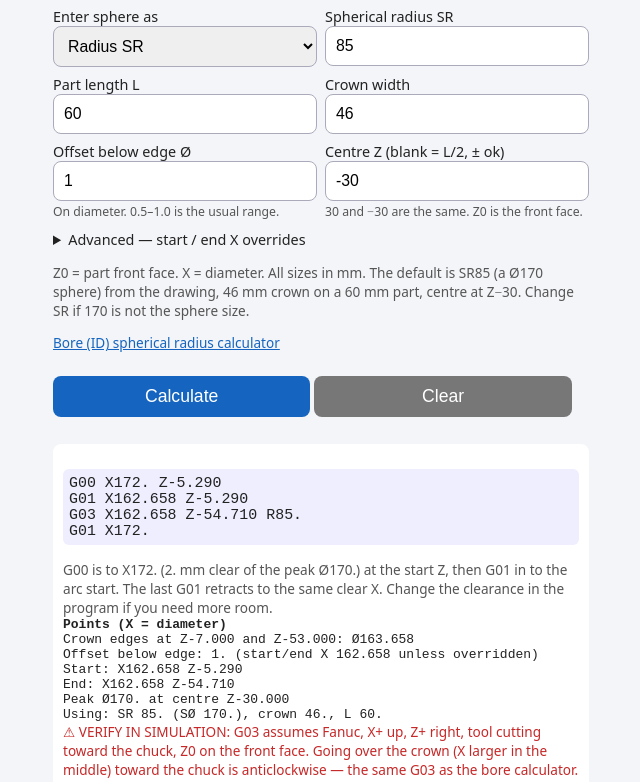
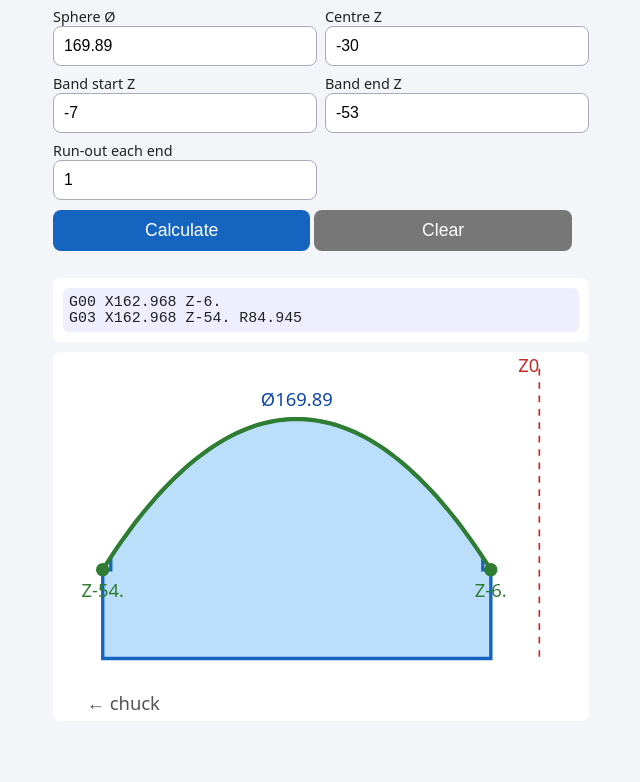
Before and after one commit to deebodog/lathe-calcs, a plain HTML site: page sphere-od/index.html in a window 1280 px wide. Shown: the part 66-848 px from the top of the page, without its empty margins (319-959 px from the left). After the commit the page ends 800 px from the top, so only its background shows below. Drawn offline with Linux system fonts and the light colour scheme.

Commit message:
Simplify OD sphere calculator to Z run-out and two program lines
Inputs are sphere diameter, centre Z, band start Z, band end Z and run-out (default 1). The program is G00 then G03, starting and ending in air past each band edge.

```diff
--- a/sphere-od/index.html
+++ b/sphere-od/index.html
@@ -1,116 +1,74 @@
-<!DOCTYPE html><html lang="en"><head><meta charset="utf-8"><meta name="viewport" content="width=device-width,initial-scale=1"><title>Adam's OD Spherical Radius Calculator</title>
-<style>*{box-sizing:border-box}body{font-family:system-ui,sans-serif;margin:0;padding:12px;background:#f3f5f8;color:#222;max-width:560px;margin:auto}h1{font-size:1.3em}
+<!DOCTYPE html><html lang="en"><head><meta charset="utf-8"><meta name="viewport" content="width=device-width,initial-scale=1"><title>Adam's OD Spherical Radius</title>
+<style>*{box-sizing:border-box}body{font-family:system-ui,sans-serif;margin:0 auto;padding:12px;background:#f3f5f8;color:#222;max-width:560px}h1{font-size:1.2em;margin:0}
 .g{display:grid;grid-template-columns:minmax(0,1fr) minmax(0,1fr);gap:8px}label{min-width:0;font-size:.9em;display:flex;flex-direction:column}
-input,select{width:100%}input,select,button{max-width:100%;min-width:0;font-size:1.1em;padding:10px;border:1px solid #aab;border-radius:8px}
-button{background:#1565c0;color:#fff;border:0;margin-top:10px;width:48%}#clr{background:#777}#err{color:#c62828;font-weight:bold;min-height:1.2em}
+input,button{max-width:100%;min-width:0;font-size:1.1em;padding:10px;border:1px solid #aab;border-radius:8px}input{width:100%}
+button{background:#1565c0;color:#fff;border:0;margin-top:10px;width:48%}#clr{background:#777}
+#err{color:#c62828;font-weight:bold;min-height:1.2em}
+#res{background:#fff;padding:10px;border-radius:8px;margin-top:8px;font-family:monospace}
+pre{font-size:1.15em;background:#eef;padding:6px;border-radius:6px;margin:0}
 svg{width:100%;max-width:100%;display:block;box-sizing:border-box;background:#fff;border-radius:8px;margin-top:10px}
-#res{background:#fff;padding:10px;border-radius:8px;margin-top:8px;font-family:monospace}
-.n{font-size:.85em;color:#555;font-family:system-ui}.w{color:#c62828;font-family:system-ui;font-size:.85em}
-pre{font-size:1.15em;background:#eef;padding:6px;border-radius:6px}details{margin-top:10px}summary{font-size:.9em;cursor:pointer}
 a{color:#1565c0}</style>
 <link rel="manifest" href="manifest.json"><meta name="theme-color" content="#1565c0"><link rel="icon" href="icon-192.png"><link rel="apple-touch-icon" href="icon-192.png"></head><body>
-<header style="display:flex;align-items:center;gap:8px;margin:6px 0 10px"><svg width="24" height="12" viewBox="0 0 60 30" style="flex:none;width:24px;height:12px;margin:0;border-radius:0;background:none;border:1px solid #ccc" aria-label="Union Jack"><clipPath id="uks"><path d="M0,0v30h60v-30z"/></clipPath><clipPath id="ukt"><path d="M30,15h30v15zv15h-30zh-30v-15zv-15h30z"/></clipPath><g clip-path="url(#uks)"><path d="M0,0v30h60v-30z" fill="#012169"/><path d="M0,0L60,30M60,0L0,30" stroke="#fff" stroke-width="6"/><path d="M0,0L60,30M60,0L0,30" clip-path="url(#ukt)" stroke="#C8102E" stroke-width="4"/><path d="M30,0v30M0,15h60" stroke="#fff" stroke-width="10"/><path d="M30,0v30M0,15h60" stroke="#C8102E" stroke-width="6"/></g></svg><div><h1 style="margin:0;font-size:1.2em">Adam's OD Spherical Radius</h1><div style="font-size:.8em;color:#555">Leicester, England · OD crown</div></div></header>
+<header style="display:flex;align-items:center;gap:8px;margin:6px 0 10px"><svg width="24" height="12" viewBox="0 0 60 30" style="flex:none;width:24px;height:12px;margin:0;border-radius:0;background:none;border:1px solid #ccc" aria-label="Union Jack"><clipPath id="uks"><path d="M0,0v30h60v-30z"/></clipPath><clipPath id="ukt"><path d="M30,15h30v15zv15h-30zh-30v-15zv-15h30z"/></clipPath><g clip-path="url(#uks)"><path d="M0,0v30h60v-30z" fill="#012169"/><path d="M0,0L60,30M60,0L0,30" stroke="#fff" stroke-width="6"/><path d="M0,0L60,30M60,0L0,30" clip-path="url(#ukt)" stroke="#C8102E" stroke-width="4"/><path d="M30,0v30M0,15h60" stroke="#fff" stroke-width="10"/><path d="M30,0v30M0,15h60" stroke="#C8102E" stroke-width="6"/></g></svg><div><h1>Adam's OD Spherical Radius</h1><div style="font-size:.8em;color:#555">Leicester, England</div></div></header>
 <div class="g">
-<label>Enter sphere as <select id="srt"><option value="r">Radius SR</option><option value="d">Diameter SØ</option></select></label>
-<label id="srl"><span>Spherical radius SR</span><input id="sr" type="number" inputmode="decimal" step="any"></label>
-<label>Part length L<input id="L" type="number" inputmode="decimal" step="any"></label>
-<label>Crown width<input id="w" type="number" inputmode="decimal" step="any"></label>
-<label>Offset below edge Ø<input id="off" type="number" inputmode="decimal" step="any"><span class="n" style="margin-top:2px">On diameter. 0.5–1.0 is the usual range.</span></label>
-<label>Centre Z (blank = L/2, ± ok)<input id="zc" type="number" inputmode="decimal" step="any"><span class="n" style="margin-top:2px">30 and −30 are the same. Z0 is the front face.</span></label>
+<label>Sphere Ø<input id="D" type="number" inputmode="decimal" step="any"></label>
+<label>Centre Z<input id="zc" type="number" inputmode="decimal" step="any"></label>
+<label>Band start Z<input id="zs" type="number" inputmode="decimal" step="any"></label>
+<label>Band end Z<input id="ze" type="number" inputmode="decimal" step="any"></label>
+<label>Run-out each end<input id="ro" type="number" inputmode="decimal" step="0.1" min="0"></label>
 </div>
-<details><summary>Advanced — start / end X overrides</summary>
-<div class="g" style="margin-top:8px">
-<label>Start X Ø (blank = edge − offset)<input id="xs" type="number" inputmode="decimal" step="any"></label>
-<label>End X Ø (blank = edge − offset)<input id="xe" type="number" inputmode="decimal" step="any"></label>
-</div>
-<p class="n">Leave these blank to start and end at the edge diameter minus the offset (same X both sides). Fill one or both to set them separately.</p>
-</details>
-<p class="n">Z0 = part front face. X = diameter. All sizes in mm. The default is SR85 (a Ø170 sphere) from the drawing, 46 mm crown on a 60 mm part, centre at Z−30. Change SR if 170 is not the sphere size.</p>
-<p class="n"><a href="../sphere/">Bore (ID) spherical radius calculator</a></p>
-<button id="go">Calculate</button> <button id="clr">Clear</button>
+<button type="button" id="go">Calculate</button> <button type="button" id="clr">Clear</button>
 <div id="err"></div><div id="res"></div>
-<svg id="svg" viewBox="0 0 320 300" aria-label="OD spherical crown and toolpath"></svg>
+<svg id="svg" viewBox="0 0 320 220" aria-label="OD spherical crown"></svg>
 <script>
-const X=v=>{const s=(+v.toFixed(3)).toString();return s.includes(".")?s:s+"."},Z3=v=>(Math.abs(v)<5e-4?0:v).toFixed(3);
+const W=v=>{const s=(+v.toFixed(3)).toString();return s.includes(".")?s:s+"."};
 function num(v){if(v==null||v==="")return NaN;if(typeof v==="number")return v;const n=Number(String(v).trim().replace(/[−–—]/g,"-"));return n}
+function zNeg(v){const n=num(v);if(!isFinite(n))return NaN;return -Math.abs(n)}
+function xAt(SR,zc,z){const dz=z-zc,h=SR*SR-dz*dz;if(h<-1e-12)throw"Z"+W(z)+" is outside the sphere";return 2*Math.sqrt(Math.max(0,h))}
 function solve(i){
- const SR=+i.SR,L=+i.L,w=+i.w;
- if(!(SR>0))throw"SR must be positive";
- if(!(L>0))throw"Part length L must be positive";
- if(!(w>0))throw"Crown width must be positive";
- if(w>L+1e-12)throw"Crown width must not be longer than the part (L "+X(L)+")";
- if(SR<w/2-1e-12)throw"SR must be at least half the crown width ("+X(w/2)+")";
- let off=i.off;if(off==null||off===""||(typeof off==="number"&&isNaN(off)))off=1;
- off=+off;if(!isFinite(off)||off<0)throw"Offset below the edge must be 0 or more";
- let zc=i.zc;if(zc==null||zc===""||isNaN(num(zc)))zc=-L/2;else zc=-Math.abs(num(zc));
- const half=w/2,edge=2*Math.sqrt(Math.max(0,SR*SR-half*half));
- let xs=i.xs,xe=i.xe;
- const xDef=edge-off;
- if(xs==null||xs===""||isNaN(num(xs)))xs=xDef;else xs=+num(xs);
- if(xe==null||xe===""||isNaN(num(xe)))xe=xDef;else xe=+num(xe);
- if(!(xs>0))throw"X start must be positive";
- if(!(xe>0))throw"X end must be positive";
- if(xs>2*SR+1e-12)throw"X start "+X(xs)+" is larger than the sphere Ø"+X(2*SR);
- if(xe>2*SR+1e-12)throw"X end "+X(xe)+" is larger than the sphere Ø"+X(2*SR);
- if(SR<xs/2-1e-12)throw"SR must be at least X start/2 ("+X(xs/2)+")";
- if(SR<xe/2-1e-12)throw"SR must be at least X end/2 ("+X(xe/2)+")";
- const dzs=Math.sqrt(Math.max(0,SR*SR-(xs/2)*(xs/2)));
- const dze=Math.sqrt(Math.max(0,SR*SR-(xe/2)*(xe/2)));
- const zs=zc+dzs,ze=zc-dze,zef=zc+half,zeb=zc-half;
- if(zs>1e-9||zs<-L-1e-9)throw"Start Z"+Z3(zs)+" is outside the part (Z0 to Z-"+X(L)+")";
- if(ze>1e-9||ze<-L-1e-9)throw"End Z"+Z3(ze)+" is outside the part (Z0 to Z-"+X(L)+")";
- let clear=i.clear;if(clear==null||clear===""||isNaN(num(clear)))clear=2;else clear=+num(clear);
- if(!(clear>=0))throw"Clearance above the peak must be 0 or more";
- const safe=2*SR+clear;
- const prog=`G00 X${X(safe)} Z${Z3(zs)}\nG01 X${X(xs)} Z${Z3(zs)}\nG03 X${X(xe)} Z${Z3(ze)} R${X(SR)}\nG01 X${X(safe)}`;
- return{SR,L,w,off,zc,edge,xs,xe,zs,ze,zef,zeb,dzs,dze,safe,clear,xDef,prog,peak:2*SR,cmd:"G03"};
+ const D=num(i.D);
+ if(!(D>0))throw"Sphere Ø must be more than 0";
+ const SR=D/2;
+ let ro=i.ro;if(ro==null||ro===""||(typeof ro==="number"&&isNaN(ro)))ro=1;else ro=num(ro);
+ if(!isFinite(ro)||ro<0)throw"Run-out must be 0 or more";
+ const zc=zNeg(i.zc),zbS=zNeg(i.zs),zbE=zNeg(i.ze);
+ if(!isFinite(zc))throw"Enter the centre Z";
+ if(!isFinite(zbS))throw"Enter the band start Z";
+ if(!isFinite(zbE))throw"Enter the band end Z";
+ if(zbS<=zbE+1e-12)throw"Band start Z must be in front of band end Z (nearer Z0)";
+ const zs=zbS+ro,ze=zbE-ro;
+ const xs=xAt(SR,zc,zs),xe=xAt(SR,zc,ze),edgeS=xAt(SR,zc,zbS),edgeE=xAt(SR,zc,zbE);
+ const prog="G00 X"+W(xs)+" Z"+W(zs)+"\nG03 X"+W(xe)+" Z"+W(ze)+" R"+W(SR);
+ return{D,SR,zc,zbS,zbE,ro,zs,ze,xs,xe,edgeS,edgeE,peak:D,prog};
 }
-if(typeof module!=="undefined")module.exports={solve,X,Z3};
+if(typeof module!=="undefined")module.exports={solve,W};
 else{
-const $=id=>document.getElementById(id),F=v=>v.toFixed(3);
+const $=id=>document.getElementById(id);
 function draw(r){if(!r){$("svg").innerHTML="";return}
- const W=320,x0=290,x1=40,cy=220,sc=(x0-x1)/r.L,px=z=>x0+z*sc;
- const Rmax=Math.max(r.SR,r.edge/2,r.xs/2,r.xe/2,r.safe/2);
- const ys=118/Rmax,py=rad=>cy-(rad>=0?rad:0)*ys;
- const T=(x,y,t,c,a)=>`<text x="${x}" y="${y}" font-size="11" fill="${c||'#000'}" text-anchor="${a||'middle'}">${t}</text>`;
+ const x0=300,x1=20,z0=Math.max(0,r.zs)+Math.max(r.ro,2),z1=r.ze-Math.max(r.ro,2);
+ const sc=(x0-x1)/Math.max(z0-z1,1e-9),px=z=>x0-(z0-z)*sc;
+ const rHi=r.SR,rLo=Math.min(r.xs,r.xe,r.edgeS,r.edgeE)/2;
+ const pad=Math.max((rHi-rLo)*0.5,1.2),rMin=rLo-pad,rMax=rHi+pad*0.4;
+ const top=22,bot=175,ys=(bot-top)/Math.max(rMax-rMin,1e-9),py=rad=>bot-(rad-rMin)*ys;
+ const T=(x,y,t,c,a)=>`<text x="${x}" y="${y}" font-size="11" fill="${c||"#000"}" text-anchor="${a||"middle"}">${t}</text>`;
  const tr=z=>Math.sqrt(Math.max(0,r.SR*r.SR-(z-r.zc)**2));
- let crown=[];
- for(let i=0;i<=80;i++){const z=r.zef+(r.zeb-r.zef)*i/80;crown.push([px(z),py(tr(z))]);}
- const path=crown.map((p,i)=>(i?"L":"") +p[0].toFixed(2)+" "+p[1].toFixed(2)).join(" ");
- let cut=[];
- for(let i=0;i<=80;i++){const z=r.zs+(r.ze-r.zs)*i/80;cut.push([px(z),py(tr(z))]);}
- const cutP=cut.map((p,i)=>(i?"L":"M")+p[0].toFixed(2)+" "+p[1].toFixed(2)).join(" ");
- let s=`<line x1="5" y1="${cy}" x2="${W-5}" y2="${cy}" stroke="#888" stroke-dasharray="8 3"/>`+T(8,cy-4,"centreline","#888","start");
- s+=`<path d="M${px(0).toFixed(2)} ${py(r.xs/2).toFixed(2)} L${px(r.zef).toFixed(2)} ${py(r.xs/2).toFixed(2)} L${px(r.zef).toFixed(2)} ${py(r.edge/2).toFixed(2)} L${path} L${px(r.zeb).toFixed(2)} ${py(r.xe/2).toFixed(2)} L${px(-r.L).toFixed(2)} ${py(r.xe/2).toFixed(2)} L${px(-r.L).toFixed(2)} ${cy} L${px(0).toFixed(2)} ${cy}Z" fill="#bbdefb" stroke="#1565c0" stroke-width="2"/>`;
- s+=`<path d="${cutP}" fill="none" stroke="#2e7d32" stroke-width="2.5"/>`;
- s+=`<line x1="${px(r.zc)}" y1="${cy}" x2="${px(r.zc)}" y2="${py(r.SR)}" stroke="#c62828"/><circle cx="${px(r.zc)}" cy="${cy}" r="3.5" fill="#c62828"/>`+T(px(r.zc)+4,(cy+py(r.SR))/2-8,"SR"+X(r.SR),"#c62828","start");
- s+=`<line x1="${px(0)}" y1="14" x2="${px(0)}" y2="${cy+28}" stroke="#c62828" stroke-dasharray="4"/>`+T(px(0),12,"Z0","#c62828","end");
- s+=`<circle cx="${px(r.zs)}" cy="${py(r.xs/2)}" r="4" fill="#2e7d32"/>`+T(px(r.zs),py(r.xs/2)-10,"start","#2e7d32");
- s+=`<circle cx="${px(r.ze)}" cy="${py(r.xe/2)}" r="4" fill="#2e7d32"/>`+T(px(r.ze),py(r.xe/2)-10,"end","#2e7d32");
- s+=T(px(r.zc),py(r.SR)-8,"peak Ø"+X(r.peak),"#0d47a1").replace('font-size="11"','font-size="11" font-weight="bold"');
- s+=T(px((r.zef+r.zc)/2),py(r.edge/2)+16,"edge Ø"+X(r.edge),"#1565c0");
- [[r.zs,cy+14],[r.ze,cy+26]].forEach(([z,y])=>{s+=`<line x1="${px(z)}" y1="${py(tr(z))}" x2="${px(z)}" y2="${y-9}" stroke="#2e7d32" stroke-dasharray="2"/>`+T(px(z),y,"Z"+F(z),"#2e7d32")});
- s+=T(4,cy+40,"L="+X(r.L),"#555","start");
- s+=T(W/2,cy+40,"← chuck   OD CROWN","#555");
+ let crown="";
+ for(let i=0;i<=80;i++){const z=r.zbS+(r.zbE-r.zbS)*i/80;crown+=(i?"L":"")+px(z).toFixed(1)+" "+py(tr(z)).toFixed(1)+" "}
+ let cut="M"+px(r.zs).toFixed(1)+" "+py(r.xs/2).toFixed(1)+" ";
+ for(let i=1;i<=80;i++){const z=r.zs+(r.ze-r.zs)*i/80;cut+="L"+px(z).toFixed(1)+" "+py(tr(z)).toFixed(1)+" "}
+ let s=`<path d="M${px(r.zs).toFixed(1)} ${py(r.xs/2).toFixed(1)} L${px(r.zbS).toFixed(1)} ${py(r.xs/2).toFixed(1)} L${px(r.zbS).toFixed(1)} ${py(r.edgeS/2).toFixed(1)} L${crown}L${px(r.zbE).toFixed(1)} ${py(r.xe/2).toFixed(1)} L${px(r.ze).toFixed(1)} ${py(r.xe/2).toFixed(1)} L${px(r.ze).toFixed(1)} ${bot+8} L${px(r.zs).toFixed(1)} ${bot+8}Z" fill="#bbdefb" stroke="#1565c0" stroke-width="2"/>`;
+ s+=`<path d="${cut}" fill="none" stroke="#2e7d32" stroke-width="2.5"/>`;
+ s+=`<circle cx="${px(r.zs)}" cy="${py(r.xs/2)}" r="4" fill="#2e7d32"/>`+T(px(r.zs),py(r.xs/2)+16,"Z"+W(r.zs),"#2e7d32");
+ s+=`<circle cx="${px(r.ze)}" cy="${py(r.xe/2)}" r="4" fill="#2e7d32"/>`+T(px(r.ze),py(r.xe/2)+16,"Z"+W(r.ze),"#2e7d32");
+ s+=T(px(r.zc),py(r.SR)-8,"Ø"+W(r.peak),"#0d47a1");
+ if(z0>=-1e-9&&z1<=1e-9)s+=`<line x1="${px(0)}" y1="10" x2="${px(0)}" y2="${bot+8}" stroke="#c62828" stroke-dasharray="4"/>`+T(px(0),12,"Z0","#c62828","end");
+ s+=T(20,214,"← chuck","#555","start");
  $("svg").innerHTML=s;}
 function calc(){$("err").textContent="";
- let SR=parseFloat($("sr").value);if($("srt").value==="d")SR/=2;
- try{const r=solve({SR,L:parseFloat($("L").value),w:parseFloat($("w").value),off:$("off").value===""?null:parseFloat($("off").value),zc:$("zc").value===""?null:parseFloat($("zc").value),xs:$("xs").value===""?null:parseFloat($("xs").value),xe:$("xe").value===""?null:parseFloat($("xe").value)});
- $("res").innerHTML=`<pre>${r.prog}</pre>`+
- `<span class="n">G00 is to X${X(r.safe)} (${X(r.clear)} mm clear of the peak Ø${X(r.peak)}) at the start Z, then G01 in to the arc start. The last G01 retracts to the same clear X. Change the clearance in the program if you need more room.</span><br>`+
- `<b>Points (X = diameter)</b><br>`+
- `Crown edges at Z${F(r.zef)} and Z${F(r.zeb)}: Ø${X(r.edge)}<br>`+
- `Offset below edge: ${X(r.off)} (start/end X ${X(r.xDef)} unless overridden)<br>`+
- `Start: X${X(r.xs)} Z${F(r.zs)}<br>`+
- `End: X${X(r.xe)} Z${F(r.ze)}<br>`+
- `Peak Ø${X(r.peak)} at centre Z${F(r.zc)}<br>`+
- `Using: SR ${X(r.SR)} (SØ ${X(r.peak)}), crown ${X(r.w)}, L ${X(r.L)}<br>`+
- `<span class="w">⚠ VERIFY IN SIMULATION: G03 assumes Fanuc, X+ up, Z+ right, tool cutting toward the chuck, Z0 on the front face. Going over the crown (X larger in the middle) toward the chuck is anticlockwise — the same G03 as the bore calculator. Front turret / opposite tool side / reversed path flips G02↔G03.</span><br>`+
- `<span class="n">Use either the control's G42 with this profile, or a manually compensated path at radius SR + nose r — never both. No tool nose comp is applied here.</span>`;
- draw(r)}
+ try{const r=solve({D:$("D").value,zc:$("zc").value,zs:$("zs").value,ze:$("ze").value,ro:$("ro").value});
+  $("res").innerHTML="<pre>"+r.prog+"</pre>";draw(r)}
  catch(e){$("err").textContent=e;$("res").innerHTML="";draw(null)}}
-$("srt").onchange=()=>{$("srl").firstChild.textContent=$("srt").value==="d"?"Spherical diameter SØ":"Spherical radius SR"};
 $("go").onclick=calc;
-$("clr").onclick=()=>{["sr","L","w","off","zc","xs","xe"].forEach(k=>$(k).value="");$("err").textContent="";$("res").innerHTML="";draw(null)};
-$("sr").value=85;$("L").value=60;$("w").value=46;$("off").value=1;$("zc").value=-30;calc();}
+$("clr").onclick=()=>{["D","zc","zs","ze","ro"].forEach(k=>$(k).value="");$("err").textContent="";$("res").innerHTML="";draw(null)};
+$("D").value=169.89;$("zc").value=-30;$("zs").value=-7;$("ze").value=-53;$("ro").value=1;calc();}
 </script><script>if('serviceWorker' in navigator)navigator.serviceWorker.register('sw.js')</script></body></html>
--- a/sphere-od/sw.js
+++ b/sphere-od/sw.js
@@ -1,4 +1,4 @@
-const C='od-sphere-v1',F=['./','index.html','manifest.json','icon-192.png','icon-512.png'];
+const C='od-sphere-v2',F=['./','index.html','manifest.json','icon-192.png','icon-512.png'];
 self.addEventListener('install',e=>e.waitUntil(caches.open(C).then(c=>c.addAll(F))));
 self.addEventListener('activate',e=>e.waitUntil(caches.keys().then(k=>Promise.all(k.filter(x=>x.startsWith('od-sphere-')&&x!==C).map(x=>caches.delete(x))))));
 self.addEventListener('fetch',e=>e.respondWith(fetch(e.request).then(r=>{const c=r.clone();caches.open(C).then(x=>x.put(e.request,c));return r}).catch(()=>caches.match(e.request))));
```
Also changed, not shown: sphere-od/tests.js (+27 -48 lines).
